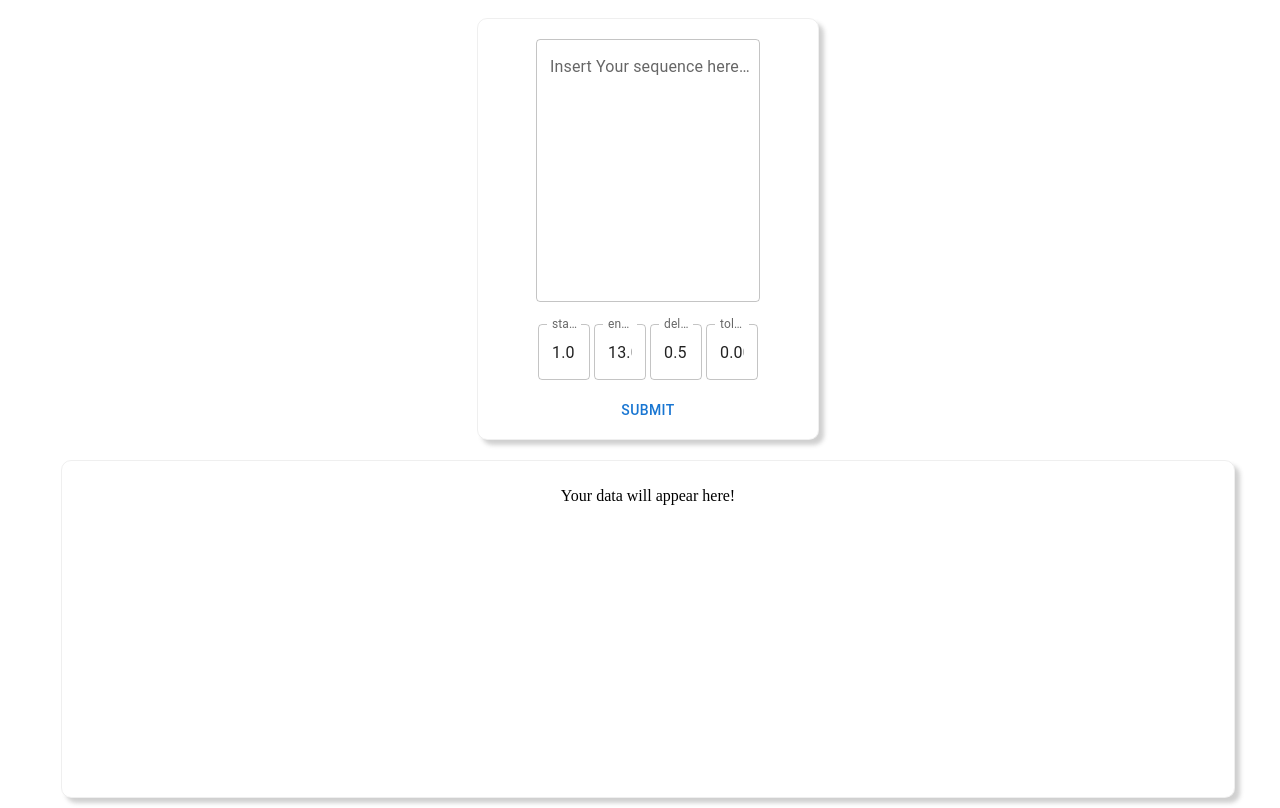
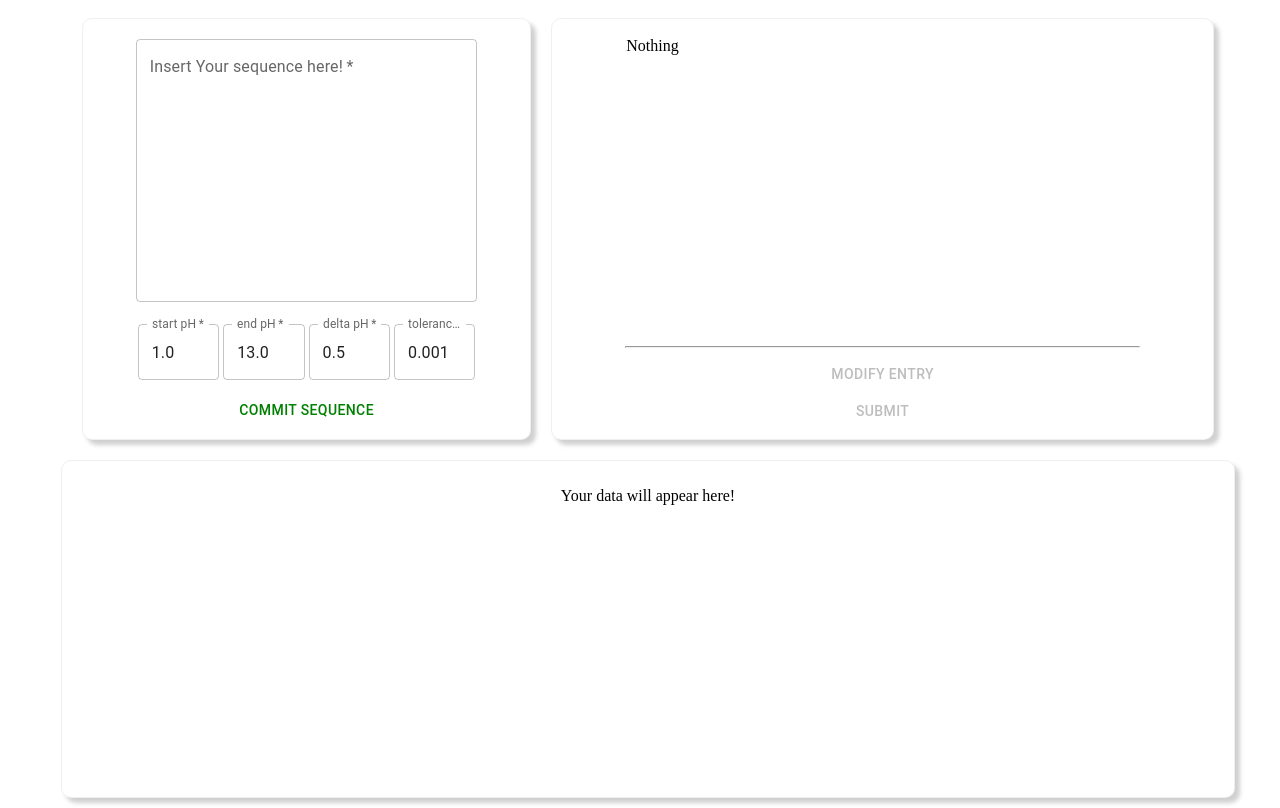
Before and after one commit to fazekaszs/protonation-states-frontend, a React (Create React App) app: page / in a window 1280 px wide. Built offline with nearby package versions, Linux system fonts and the light colour scheme.

Commit message:
Renamed components to follow React conventions, restructured index.tsx, started pKa modifications.

```diff
--- a/src/app.tsx
+++ b/src/app.tsx
@@ -1,83 +1,35 @@
-import React, { useState } from 'react'
 import * as mui from '@mui/material'
-import pHTextField from './components/pHTextField'
-import { reqBodyType, resBodyType, reqResPairType } from './types'
-import { rootBoxStyle, inputBoxStyle } from './sxStyles'
-import protonationDataTable from './components/protonationDataTable'
-import parseSequence from './sequenceParser'
+import { useState } from 'react'
+
+import { rootBoxStyle, cardBoxStyle } from './sxStyles'
+
+import ProtonationDataTable from './components/ProtonationDataTable'
+import BaseDataInputForm from './components/BaseDataInputForm'
+
+import useFetchApiData from './hooks/useFetchApiData'
+import PKaModifierBox from './components/PKaModifierBox'
+import { baseDataType } from './types'
 
 const App = () => {
 
-    const [reqResPair, setReqResPair] = useState<reqResPairType | null>(null)
+    const [baseData, setBaseData] = useState<null | baseDataType>(null)
 
-    const fetchApiData = async (event: React.FormEvent<HTMLFormElement>) => {
-
-        event.preventDefault()
-
-        const data = new FormData(event.currentTarget)
-        const sequence = data.get('sequence') || ''
-        const ph_start = data.get('ph_start') || ''
-        const ph_end = data.get('ph_end') || ''
-        const ph_step = data.get('ph_step') || ''
-        const tol = data.get('tol') || ''
-
-        const ph_range = [
-            Number.parseFloat(ph_start.toString()),
-            Number.parseFloat(ph_end.toString()),
-            Number.parseFloat(ph_step.toString())
-        ]
-
-        const parsedSeq = parseSequence(sequence.toString())
-        if (!parsedSeq) {
-            console.log("FAILED")
-            return
-        }
-
-        const reqBody: reqBodyType = {
-            sequence: parsedSeq,
-            ph_range: ph_range,
-            tol: Number.parseFloat(tol.toString())
-        }
-
-        const fetchResult = await fetch('http://localhost:8000/protonations', {
-            method: 'POST',
-            body: JSON.stringify(reqBody),
-            headers: { 'Content-Type': 'application/json' }
-        })
-        const resBody: resBodyType = await fetchResult.json()
-
-        setReqResPair({ req: reqBody, res: resBody })
-    }
+    const {getter: reqResPair, setter: fetchApiData} = useFetchApiData()
 
     return (
-    <mui.Box sx={rootBoxStyle}>
-        <mui.Box sx={{...inputBoxStyle, width: '25%'}} component='form' onSubmit={fetchApiData}>
+        <mui.Box sx={rootBoxStyle}>
 
-            <mui.TextField
-                sx={{ width: '70%', margin: '10px' }}
-                multiline={true}
-                rows={10}
-                label='Insert Your sequence here!'
-                name='sequence'
-                required={true}
-            />
-
-            <mui.Box sx={{ display: 'flex', flexDirection: 'row', width: '70%', margin: '10px' }}>
-                {pHTextField({formName: 'ph_start', label: 'start pH', defaultValue: '1.0'})}
-                {pHTextField({formName: 'ph_end', label: 'end pH', defaultValue: '13.0'})}
-                {pHTextField({formName: 'ph_step', label: 'delta pH', defaultValue: '0.5'})}
-                {pHTextField({formName: 'tol', label: 'tolerance', defaultValue: '0.001'})}
+            <mui.Box sx={{ display: 'flex', flexDirection: 'row', width: '90%' }}>
+                <BaseDataInputForm baseDataSetter={setBaseData} disabled={baseData !== null} />
+                <PKaModifierBox baseData={baseData} disabled={baseData === null} />
             </mui.Box>
 
-            <mui.Button type='submit'>submit</mui.Button>
+
+            <mui.Box sx={{...cardBoxStyle, width: '90%', overflow: 'scroll'}}>
+                {reqResPair ? ProtonationDataTable({ reqResPair }) : <p>Your data will appear here!</p>}
+            </mui.Box>
 
         </mui.Box>
-
-        <mui.Box sx={{...inputBoxStyle, width: '90%', overflow: 'scroll'}}>
-            {reqResPair ? protonationDataTable({ reqResPair }) : <p>Your data will appear here!</p>}
-        </mui.Box>
-
-    </mui.Box>
     )
 }
 
--- /dev/null
+++ b/src/components/BaseDataInputForm.tsx
@@ -0,0 +1,83 @@
+
+import * as mui from '@mui/material'
+import React from 'react'
+
+import { cardBoxStyle } from '../sxStyles'
+import PHTextField from './PHTextField'
+import { baseDataType } from '../types'
+
+type propsType = {
+    baseDataSetter: React.Dispatch<React.SetStateAction<baseDataType | null>>,
+    disabled: boolean
+}
+
+const formDataParser = (event: React.FormEvent<HTMLFormElement>) => {
+
+    const data = new FormData(event.currentTarget)
+    const sequence = data.get('sequence') || ''
+    const ph_start = data.get('ph_start') || ''
+    const ph_end = data.get('ph_end') || ''
+    const ph_step = data.get('ph_step') || ''
+    const tol = data.get('tol') || ''
+
+    const ph_range = [
+        Number.parseFloat(ph_start.toString()),
+        Number.parseFloat(ph_end.toString()),
+        Number.parseFloat(ph_step.toString())
+    ]
+
+    const parsedFormData: baseDataType = {
+        sequence: sequence.toString(),
+        ph_range: ph_range,
+        tol: Number.parseFloat(tol.toString())
+    }
+
+    return parsedFormData
+}
+
+const BaseDataInputForm = (props: propsType) => {
+
+    const submitHandler = (event: React.FormEvent<HTMLFormElement>) => {
+
+        event.preventDefault()
+
+        if (!props.disabled) {
+            const parsedData = formDataParser(event)
+            props.baseDataSetter(parsedData)
+        } else props.baseDataSetter(null)
+
+    }
+
+    const pHTextFields = [
+        { formName: 'ph_start', label: 'start pH', defaultValue: '1.0', disabled: props.disabled },
+        { formName: 'ph_end', label: 'end pH', defaultValue: '13.0', disabled: props.disabled },
+        { formName: 'ph_step', label: 'delta pH', defaultValue: '0.5', disabled: props.disabled },
+        { formName: 'tol', label: 'tolerance', defaultValue: '0.001', disabled: props.disabled }
+    ].map((tfProps) => PHTextField(tfProps))
+
+    return(
+        <mui.Box sx={{...cardBoxStyle, width: '40%'}} component='form' onSubmit={submitHandler}>
+
+            <mui.TextField
+                sx={{ width: '80%', margin: '10px' }}
+                multiline={true}
+                rows={10}
+                label='Insert Your sequence here!'
+                name='sequence'
+                required={true}
+                disabled={props.disabled}
+            />
+
+            <mui.Box sx={{ display: 'flex', flexDirection: 'row', width: '80%', margin: '10px' }}>
+                {pHTextFields}
+            </mui.Box>
+
+            <mui.Button type='submit' sx={{ color: props.disabled ? 'red' : 'green' }}>
+                {props.disabled ? "uncommit sequence" : "commit sequence"}
+            </mui.Button>
+
+        </mui.Box>
+    )
+}
+
+export default BaseDataInputForm
--- /dev/null
+++ b/src/components/PHTextField.tsx
@@ -0,0 +1,24 @@
+import * as mui from '@mui/material'
+
+type propsType = {
+    formName: string,
+    label: string,
+    defaultValue: string,
+    disabled: boolean
+}
+
+const PHTextField = (props: propsType) => {
+    return(
+        <mui.TextField
+            sx={{width: '25%', margin: '2px'}}
+            label={props.label}
+            name={props.formName}
+            inputProps={{ inputMode: 'numeric', pattern: '[0-9]*(\.[0-9]+)?' }}
+            required={true}
+            defaultValue={props.defaultValue}
+            disabled={props.disabled}
+        />
+    )
+}
+
+export default PHTextField
--- /dev/null
+++ b/src/components/PKaModifierBox.tsx
@@ -0,0 +1,42 @@
+import * as mui from '@mui/material'
+import { useState } from 'react'
+
+import { cardBoxStyle } from "../sxStyles"
+import { baseDataType } from '../types'
+import PKaModifierModalBox from './PKaModifierModalBox'
+
+type propsType = {
+    baseData: baseDataType | null,
+    disabled: boolean
+}
+
+const PKaModifierBox = (props: propsType) => {
+
+    const [modalIsOpen, setModalState] = useState(false)
+
+    return(
+        <mui.Box sx={{...cardBoxStyle, width: '60%'}}>
+
+            <mui.List sx={{ overflowY: 'scroll', height: '100%', width: '80%' }}>
+                Nothing
+            </mui.List>
+
+            <hr style={{ width: '80%' }} />
+
+            <mui.Button disabled={props.disabled} onClick={(_event) => setModalState(true)}>
+                modify entry
+            </mui.Button>
+
+            <mui.Button disabled={props.disabled}>
+                submit
+            </mui.Button>
+
+            <mui.Modal open={modalIsOpen} onClose={(_event) => setModalState(false)}>
+                <PKaModifierModalBox />
+            </mui.Modal>
+
+        </mui.Box>
+    )
+}
+
+export default PKaModifierBox
--- /dev/null
+++ b/src/components/PKaModifierModalBox.tsx
@@ -0,0 +1,27 @@
+import * as mui from '@mui/material'
+
+const modalBoxStyle = {
+    display: 'flex',
+    flexDirection: 'row',
+    justifyContent: 'center',
+    position: 'absolute',
+    top: '50%',
+    left: '50%',
+    transform: 'translate(-50%, -50%)',
+    backgroundColor: 'white',
+    alignItems: 'center',
+    padding: '10px',
+    border: '1px solid rgba(100, 100, 100, 0.1)',
+    borderRadius: '10px',
+    boxShadow: '5px 5px 4px rgba(100, 100, 100, 0.3)'
+}
+
+const PKaModifierModalBox = () => {
+    return (
+        <mui.Box sx={modalBoxStyle}>
+            <p>HAHA</p>
+        </mui.Box>
+    )
+}
+
+export default PKaModifierModalBox
--- a/src/components/protonationDataTable.tsx
+++ b/src/components/ProtonationDataTable.tsx
@@ -1,7 +1,7 @@
 import * as mui from '@mui/material'
 import { reqResPairType } from '../types'
 
-const protonationDataTable = ({ reqResPair }: { reqResPair: reqResPairType }) => {
+const ProtonationDataTable = ({ reqResPair }: { reqResPair: reqResPairType }) => {
 
     // Extract the useful data from the input
 
@@ -79,4 +79,4 @@ const protonationDataTable = ({ reqResPair }: { reqResPair: reqResPairType }) =>
 
 }
 
-export default protonationDataTable
+export default ProtonationDataTable
--- a/src/components/pHTextField.tsx
+++ /dev/null
@@ -1,16 +0,0 @@
-import * as mui from '@mui/material'
-
-const pHTextField = ({formName, label, defaultValue} : {formName: string, label: string, defaultValue: string}) => {
-    return(
-        <mui.TextField
-            sx={{width: '25%', margin: '2px'}}
-            label={label}
-            name={formName}
-            inputProps={{ inputMode: 'numeric', pattern: '[0-9]*(\.[0-9]+)?' }}
-            required={true}
-            defaultValue={defaultValue}
-        />
-    )
-}
-
-export default pHTextField
--- /dev/null
+++ b/src/hooks/useFetchApiData.tsx
@@ -0,0 +1,51 @@
+import React, { useState } from 'react'
+import parseSequence from '../sequenceParser'
+import { reqBodyType, resBodyType, reqResPairType } from '../types'
+
+const useFetchApiData = () => {
+
+    const [reqResPair, setReqResPair] = useState<reqResPairType | null>(null)
+
+    const fetchApiData = async (event: React.FormEvent<HTMLFormElement>) => {
+
+        event.preventDefault()
+
+        const data = new FormData(event.currentTarget)
+        const sequence = data.get('sequence') || ''
+        const ph_start = data.get('ph_start') || ''
+        const ph_end = data.get('ph_end') || ''
+        const ph_step = data.get('ph_step') || ''
+        const tol = data.get('tol') || ''
+
+        const ph_range = [
+            Number.parseFloat(ph_start.toString()),
+            Number.parseFloat(ph_end.toString()),
+            Number.parseFloat(ph_step.toString())
+        ]
+
+        const parsedSeq = parseSequence(sequence.toString())
+        if (!parsedSeq) {
+            console.log("FAILED")
+            return
+        }
+
+        const reqBody: reqBodyType = {
+            sequence: parsedSeq,
+            ph_range: ph_range,
+            tol: Number.parseFloat(tol.toString())
+        }
+
+        const fetchResult = await fetch('http://localhost:8000/protonations', {
+            method: 'POST',
+            body: JSON.stringify(reqBody),
+            headers: { 'Content-Type': 'application/json' }
+        })
+        const resBody: resBodyType = await fetchResult.json()
+
+        setReqResPair({ req: reqBody, res: resBody })
+    }
+
+    return {getter: reqResPair, setter: fetchApiData}
+}
+
+export default useFetchApiData
--- a/src/sxStyles.tsx
+++ b/src/sxStyles.tsx
@@ -8,7 +8,7 @@ export const rootBoxStyle = {
     alignItems: 'center'
 }
 
-export const inputBoxStyle = {
+export const cardBoxStyle = {
     display: 'flex',
     flexDirection: 'column',
     position: 'relative',
--- a/src/types.tsx
+++ b/src/types.tsx
@@ -1,3 +1,5 @@
+export type baseDataType = { sequence: string, ph_range: number[], tol: number }
+
 export type reqBodyType = { sequence: string[], ph_range: number[], tol: number }
 export type resBodyType = Record<string, number>[]
 export type reqResPairType = { req: reqBodyType, res: resBodyType }
```
Also changed, not shown: src/sequenceParser.tsx (+6 -22 lines).
